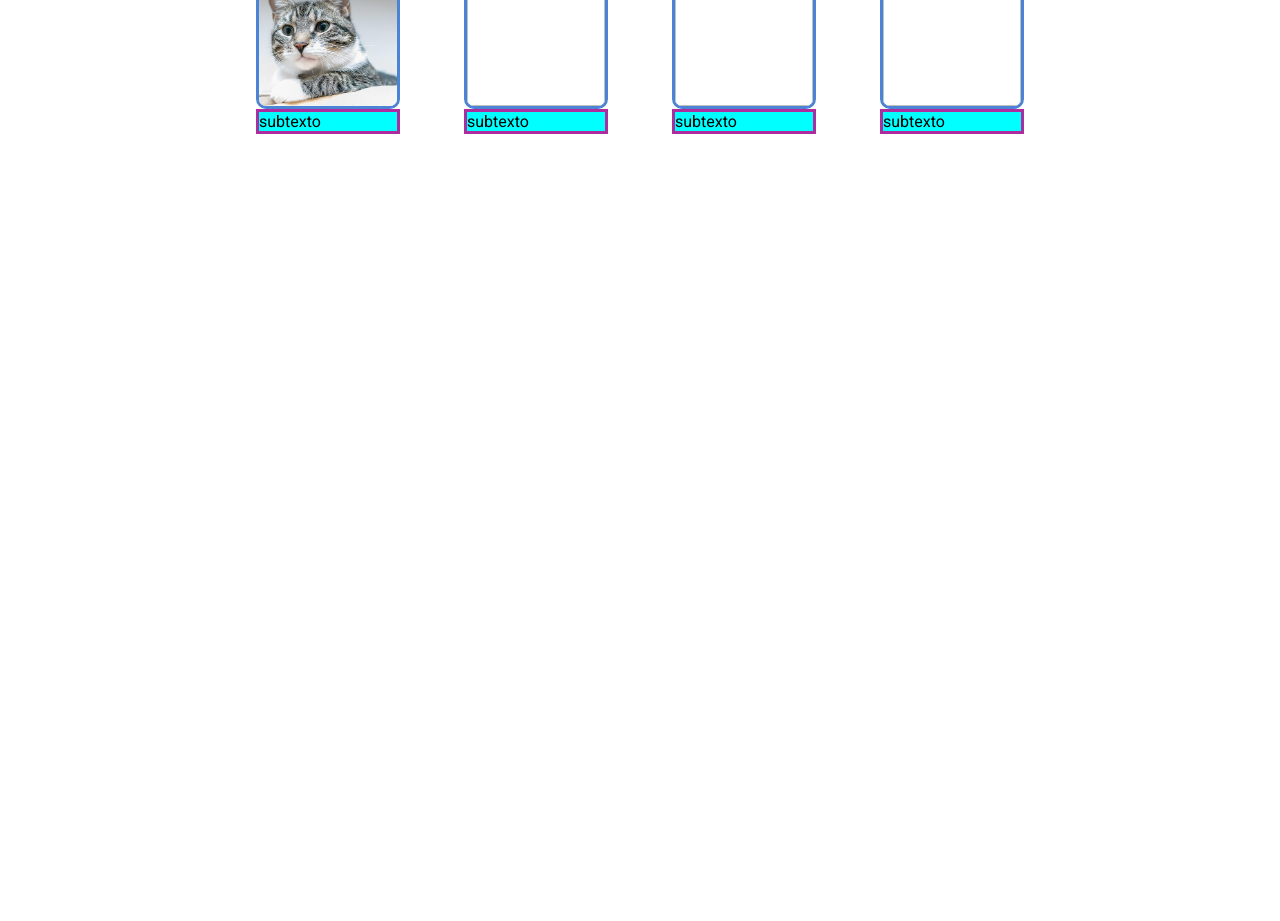
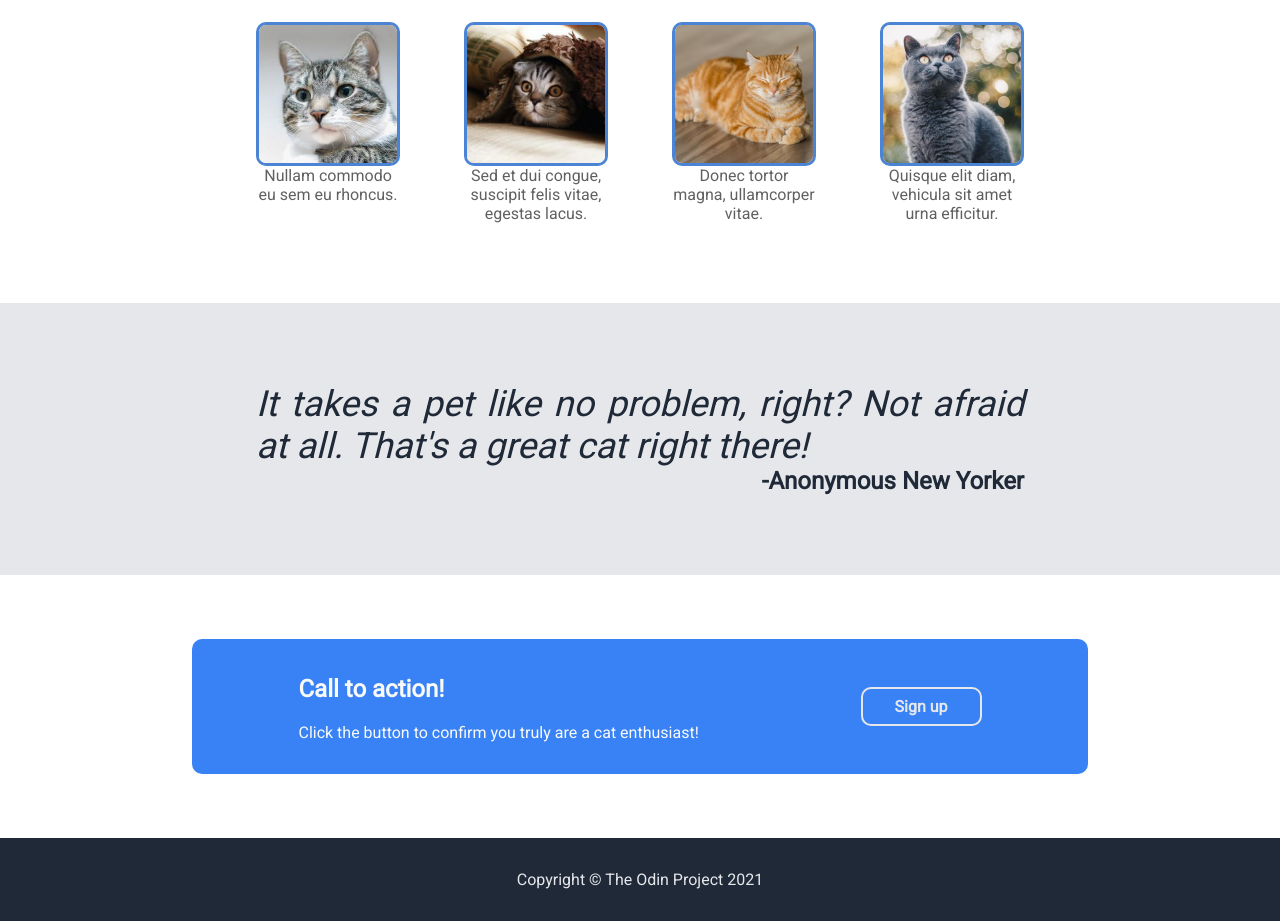
Before and after one commit to carlosjpinheiro/Landing-Page-TOP, a plain HTML site: page index.html in a window 1280 px wide. Shown: the part 540-1461 px from the top of the page. Before the commit the page ends 800 px from the top, so only its background shows below. Drawn offline with Linux system fonts and the light colour scheme.

Commit message:
BUILD REMAINING WEBSITE
Add a folder for the images and completed basic version of the project

```diff
--- a/index.html
+++ b/index.html
@@ -8,13 +8,13 @@
     <meta charset="UTF-8">
     <meta http-equiv="X-UA-Compatible" content="IE=edge">
     <meta name="viewport" content="width=device-width, initial-scale=1.0">
-    <title>Mel the Cat</title>
+    <title>Another Cat Page</title>
 </head>
 <body>
     <div class="upper">
         <div class="header">
             <div class="header-logo">
-                Logo
+                ᓚᘏᗢ
             </div>
             <div class="header-links">
                 <ul>
@@ -26,14 +26,14 @@
         </div>
         <div class="upper-content">
             <div class="content">
-                <h1>This cat is awesome</h1>
+                <h1>This is a cat appreciation website</h1>
                 <p>
-                    Caros amigos, a valorização de fatores subjetivos causa impacto indireto na reavaliação de todos os recursos funcionais envolvidos.
+                    Phasellus semper tellus lectus, quis molestie augue pulvinar non. Donec auctor posuere blandit. In eget tincidunt sapien. Donec sit amet tristique ante.
                 </p>
                 <button>Sign Up</button>
             </div>
             <div class="upper-image">
-                <img src="cat.jpg" alt="Image of a lovely cat">
+                <img src="images/cat.jpg" alt="Image of a lovely cat">
             </div>
         </div>
 
@@ -42,22 +42,45 @@
         <div id="info">More cat stuff</div>
         <div class="carrousel">
             <div class="card">
-                <img src="catsy1.jpg" alt="">
-                <div>subtexto</div>
+                <img src="images/catsy1.jpg" alt="">
+                <div>Nullam commodo eu sem eu rhoncus.</div>
             </div>
             <div class="card">
-                <img>
-                <div>subtexto</div>
+                <img src="images/catsy2.jpg" alt="">
+                <div>Sed et dui congue, suscipit felis vitae, egestas lacus.</div>
             </div>
             <div class="card">
-                <img>
-                <div>subtexto</div>
+                <img src="images/catsy3.jpg" alt="">
+                <div>Donec tortor magna, ullamcorper vitae.</div>
             </div>
             <div class="card">
-                <img>
-                <div>subtexto</div>
+                <img src="images/catsy4.jpg" alt="">
+                <div>Quisque elit diam, vehicula sit amet urna efficitur.</div>
             </div>
         </div>
     </div>
+    <div class="lower-mid">
+        <div class="testimony">
+            It takes a pet like no problem, right? Not afraid at all. That's a great cat right there!
+        </div>
+        <div class="author">
+            -Anonymous New Yorker
+        </div>
+    </div>
+    <div class="lower">
+        <div class="call-act">
+            <h2>
+                Call to action!
+            </h2>
+            <p>
+                Click the button to confirm you truly are a cat enthusiast!
+            </p>
+        </div>
+        <button>Sign up</button>
+
+    </div>
+    <div class="footer">
+        Copyright © The Odin Project 2021
+    </div>
 </body>
 </html>
--- a/style.css
+++ b/style.css
@@ -7,7 +7,6 @@ body {
     display: flex;
     flex-direction: column;
     margin: 0;
-    width: 100vw;
 }
 
 a {
@@ -24,7 +23,7 @@ img {
 
 .upper {
     background-color: #1F2937;
-    flex: 1;
+    /* flex: 1; */
     padding: 0 10vw 5em;
 }
 
@@ -100,15 +99,12 @@ img {
     display: flex;
     flex-direction: column;
     width: 144px;
-    height: 169px;
-    /* border: #4b84d4 solid;
-    border-radius: 5px; */
+    height: auto;
 }
 
 .card img {
-    /* display: block; */
+    height: auto;
     width: 100%;
-    height: 144px;
     object-fit: cover;
     object-position: center;
     border: #4b84d4 solid;
@@ -116,6 +112,60 @@ img {
 }
 
 .card div {
-    background-color: aqua;
-    border: #af2c9e solid;
+    color: #0000009f;
+    font-size: 16px;
+    text-align: center;
 }
+
+.lower-mid {
+    padding: 5em 20vw 5em;
+    background-color: #E5E7EB;
+}
+
+.lower-mid .testimony {
+    text-align: justify;
+    font-size: 36px;
+    font-style: italic;
+    font-weight: 100;
+    color: #1F2937;
+}
+
+.lower-mid .author {
+    text-align: right;
+    font-size: 24px;
+    font-weight: 1000;
+    color: #1F2937;
+
+}
+
+.lower {
+    margin: 5vw 15vw;
+    padding: 1em 2vw;
+    background-color: #3882F6;
+    display: flex;
+    justify-content: space-around;
+    align-items: center;
+    border-radius: 10px;
+}
+
+.lower .call-act {
+    color: #F9FAF8;
+}
+
+.lower button {
+    padding: 0.5em 2em ;
+    background-color: #3882F6;
+    color: #E5E7EB;
+    font-weight: bold;
+    font-size: 16px;
+    border-radius: 10px;
+    border-style: solid;
+    border-color: #E5E7EB;
+}
+
+.footer {
+    background-color: #1F2937;
+    text-align: center;
+    padding: 2em ;
+    color: #E5E7EB;
+}
```
Also changed, not shown: catsy1.jpg (deleted), images/cat.jpg (renamed from cat.jpg), images/catsy1.jpg (added), images/catsy2.jpg (added), images/catsy3.jpg (added), images/catsy4.jpg (added).
